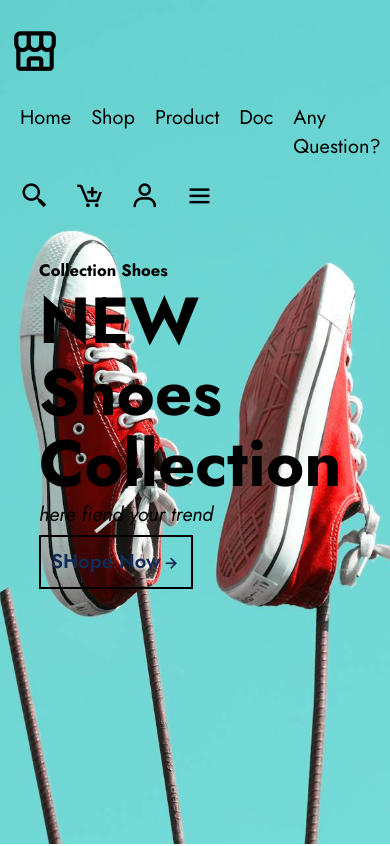
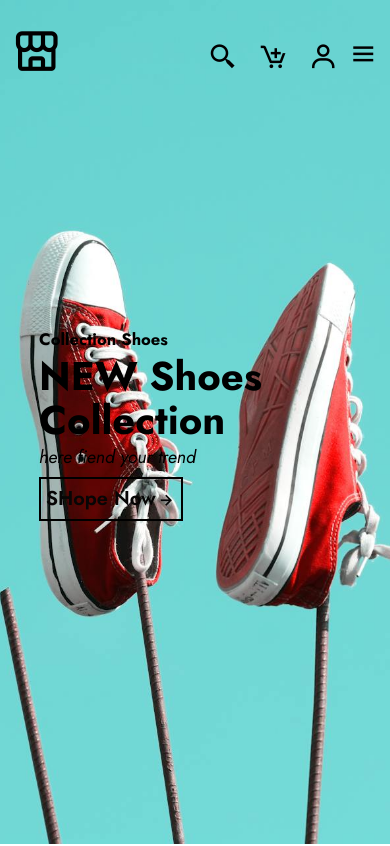
Before and after one commit to al559884/Html-Css_template-, a plain HTML site: page index.html in a window 390 px wide. Shown: the top 846 px of the page. Drawn offline with nearby package versions, Linux system fonts and the light colour scheme.

Commit message:
upload update

```diff
--- a/index.css
+++ b/index.css
@@ -16,7 +16,6 @@ position:fixed;
 width: 100%;
 top: 0;
 right: 0;
-flex-wrap: wrap;
 }
 
 header.sticky{
@@ -48,6 +47,20 @@ nav ul li a:hover{
     padding: 10px;
     transition: all .3s ease;
 }
+.iconav {
+    display: flex;
+    align-items: center;
+    text-align: center;
+}
+.iconav div {
+    font-size: 30px;
+    display: block;
+    text-align: center;
+    white-space: none;
+    cursor: pointer;
+    margin: 0;
+    padding: 0;
+}
 .iconav a i:hover{
     transform: scale(1.1);
     color: brown;
@@ -78,7 +91,7 @@ section{
 }
 .mainmenu a {
     padding: 10px;
-    color:#102C57;
+    color:#070606;
     text-transform: capitalize;
     font-weight: 600;
     border: solid 2px black;
@@ -154,12 +167,12 @@ transform: scale(.9);
     position: absolute;
     top: 6px;
     left: 13px;
-    font-size: 20px;
+    font-size: 15px;
     font-weight: 400;
     text-transform: capitalize;
-    background-color:#059212;
-    border-radius: 6px;
-    padding: 2px;
+    background-color:#6EC207;
+    font-weight: 500;
+    padding: 5px;
 }
 .heart-icon {
     position: absolute;
@@ -224,3 +237,71 @@ i {
 .f-link a:hover{
     color: #C80036;
 }
+.xx{
+    display: none;
+}
+
+#menus{
+    display: none;
+}
+
+.hide{
+    display: none;
+}
+
+footer{
+    padding: 10px 10px;
+    text-align: center;
+
+}
+
+@media(max-width: 890px){
+    header{
+        padding:20px 3% ;
+        transition: all .3s;
+    }
+}
+@media(max-width:700px){
+    .mainmenu h1 {
+        font-size: 40px;
+        transition: all .3s;
+    }
+    .mainmenu p{
+        font-size: 18px;
+        transition: all .3s;
+    }
+
+}
+@media(max-width:700px){
+    #shopeNow {
+        padding: 5px;
+        transition: all .3s;
+    }
+}
+
+@media(max-width:750px){
+    .navHeader{
+        position: absolute;
+        width: 300px;
+        top: 100%;
+        right: -100%;
+        background-color: #91DDCF;
+        padding: 130px 30px;
+        height: 130vh;
+        display: flex;
+        flex-direction: column;
+        transition: all ease .35s;
+        align-items: center;
+    }
+
+    .navHeader li a{
+        display: block;
+    }
+    .navHeader.open{
+        right: 0;
+    }
+    #menus{
+        display:block;
+        transition: all ease .3s;
+    }
+}
--- a/index.html
+++ b/index.html
@@ -25,7 +25,7 @@ href="https://unpkg.com/boxicons@latest/css/boxicons.min.css">
         <div class="icon"><i class='bx bx-store-alt'></i></div>
 
         <nav>
-            <ul>
+            <ul  class="navHeader" >
                 <li><a href="#">home</a></li>
                 <li><a href="#">shop</a></li>
                 <li><a href="#">product</a></li>
@@ -38,7 +38,11 @@ href="https://unpkg.com/boxicons@latest/css/boxicons.min.css">
             <a href="#"><i class='bx bx-search-alt-2'></i></a>
             <a href="#"><i class='bx bx-cart-add'></i></a>
             <a href="#"><i class='bx bx-user'></i></a>
-            <a href="#"><i class='bx bx-menu'></i></a>
+
+
+            <div id="menus"><span class="list" ><i class='bx bx-menu'></i></span>
+                            <span class="hide" id="xx"><i class='bx bx-x' ></i></span>
+            </div>
         </div>
 
     </header>
@@ -49,7 +53,7 @@ href="https://unpkg.com/boxicons@latest/css/boxicons.min.css">
             <h1>NEW Shoes<br> Collection</h1>
             <p>here fiend your trend</p>
 
-            <a href="#">SHope Now<i class='bx bx-right-arrow-alt' ></i></a>
+            <a href="#"  id="shopeNow">SHope Now<i class='bx bx-right-arrow-alt' ></i></a>
         </div>
 
         <div class="row-dwon">
@@ -241,6 +245,12 @@ href="https://unpkg.com/boxicons@latest/css/boxicons.min.css">
         </div>
     </section>
 
+    <footer>
+        <div class="foot">
+            <p>This My template @Ghost in 2023</p>
+        </div>
+    </footer>
+
     <script src="index.js"></script>
 </body>
 </html>
--- a/index.js
+++ b/index.js
@@ -15,3 +15,18 @@ window.onscroll=function(){
         down.style.display="none";
     }
 }
+let menus=document.getElementById("menus");
+let list =document.querySelector(".list");
+let navHeader=document.querySelector(".navHeader");
+let xx=document.getElementById("xx");
+
+list.onclick = () => {
+    list.classList.add("hide");
+    navHeader.classList.toggle("open")
+    xx.classList.remove("hide");
+}
+xx.onclick = () =>{
+    list.classList.remove("hide");
+    navHeader.classList.remove("open")
+    xx.classList.add("hide");
+}
```
